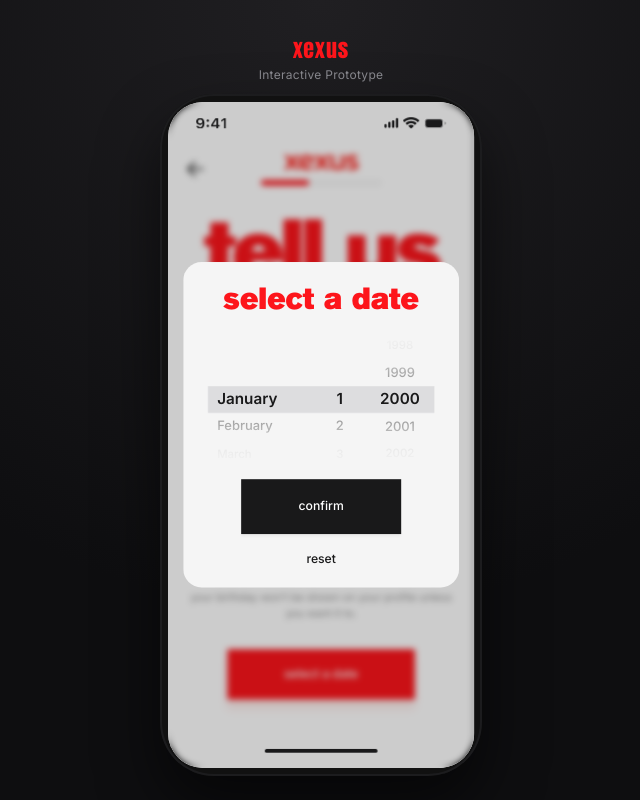
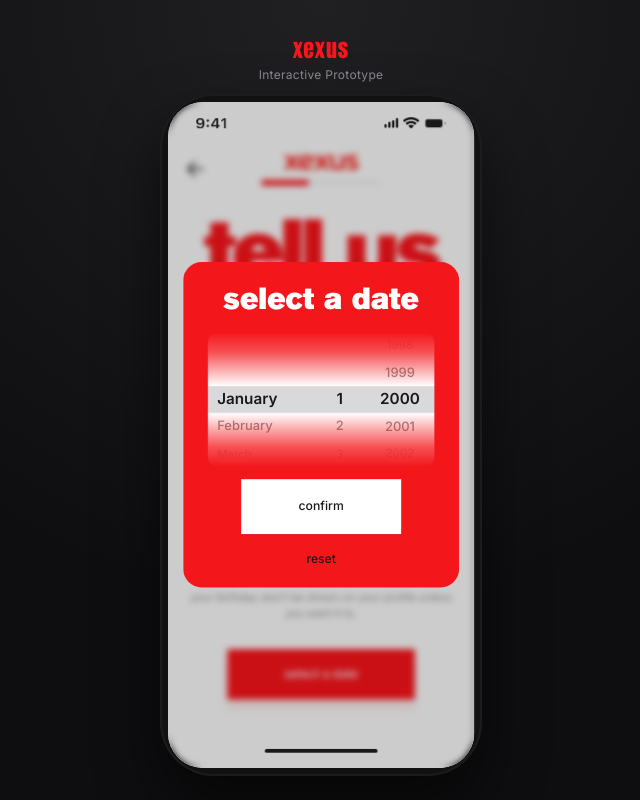
Before and after one commit to jansherkaka/xexus-app, a React (Vite) app: page /join/birthday in a window 1280 px wide. Both pictures are taken after a click on the button "select a date". Shown: the whole page, without its empty margins (319-959 px from the left). Built offline with nearby package versions, Linux system fonts and the light colour scheme.

Commit message:
Restyle date-picker popup (Screen 8) to red per updated Figma design
Popup background is now red with a white heading and confirm button
(previously light gray with a red heading and black button); the
wheel picker gets an explicit white card background so it still
reads against the red backdrop.

```diff
--- a/src/components/WheelDatePicker.css
+++ b/src/components/WheelDatePicker.css
@@ -5,6 +5,7 @@
   height: 177px;
   border-radius: 13px;
   overflow: hidden;
+  background: #fff;
   -webkit-mask-image: linear-gradient(
     to bottom,
     transparent 0%,
@@ -31,7 +32,7 @@
   left: -20px;
   right: -20px;
   height: 35px;
-  background: rgba(116, 116, 128, 0.18);
+  background: rgba(48, 48, 58, 0.18);
   border-radius: 7px;
   pointer-events: none;
   z-index: 0;
--- a/src/screens/BirthdayScreen.css
+++ b/src/screens/BirthdayScreen.css
@@ -177,7 +177,7 @@
   gap: 16px;
   padding: 28px 32px;
   border-radius: 24px;
-  background: #f5f5f5;
+  background: #f3171c;
 }
 
 .birthday-popup__heading {
@@ -188,7 +188,7 @@
   font-weight: 800;
   font-size: 40px;
   line-height: 1.2;
-  color: #fd151b;
+  color: #fff;
   white-space: nowrap;
 }
 
@@ -204,8 +204,8 @@
 .birthday-popup__confirm {
   width: 100%;
   height: 72px;
-  background: #19191a;
-  color: #fff;
+  background: #fff;
+  color: #19191a;
   border: none;
   font-family: 'Inter', sans-serif;
   font-size: 16px;
```
